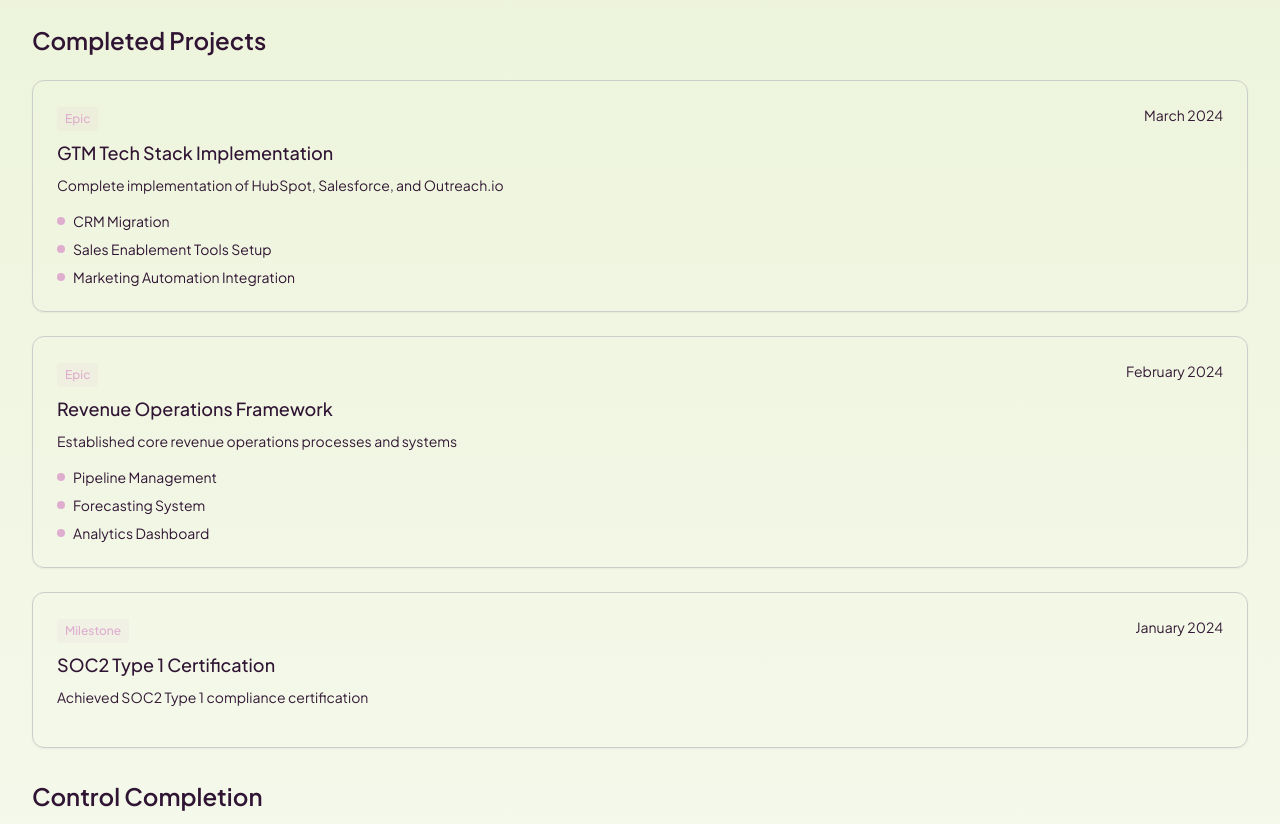
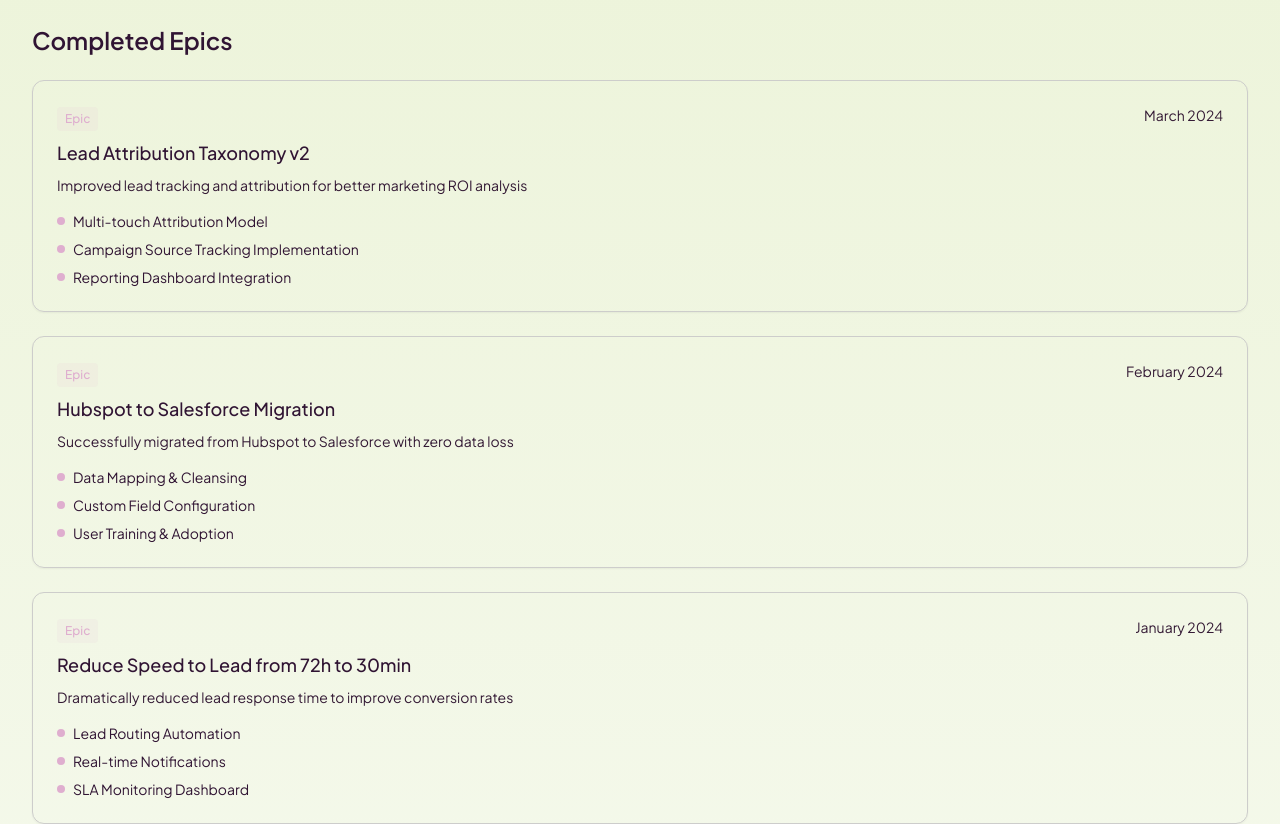
Before and after one commit to jzops/consulttrack-lean, a React (Vite) app: page / in a window 1280 px wide. Shown: the part 1060-1884 px from the top of the page. Built offline with nearby package versions, Linux system fonts and the light colour scheme.

Commit message:
Refactor: Update completed projects section
Update the completed projects section with new epic names, descriptions, and milestones.

```diff
--- a/src/pages/Index.tsx
+++ b/src/pages/Index.tsx
@@ -1,3 +1,4 @@
+
 import { useState } from "react";
 import { MetricsCard } from "@/components/dashboard/MetricsCard";
 import { TeamMemberCard } from "@/components/dashboard/TeamMemberCard";
@@ -45,31 +46,36 @@ const otherTeams = [
 const completedProjects = [
   {
     type: "Epic",
-    name: "GTM Tech Stack Implementation",
+    name: "Lead Attribution Taxonomy v2",
     completedDate: "March 2024",
-    description: "Complete implementation of HubSpot, Salesforce, and Outreach.io",
+    description: "Improved lead tracking and attribution for better marketing ROI analysis",
     milestones: [
-      "CRM Migration",
-      "Sales Enablement Tools Setup",
-      "Marketing Automation Integration"
+      "Multi-touch Attribution Model",
+      "Campaign Source Tracking Implementation",
+      "Reporting Dashboard Integration"
     ]
   },
   {
     type: "Epic",
-    name: "Revenue Operations Framework",
+    name: "Hubspot to Salesforce Migration",
     completedDate: "February 2024",
-    description: "Established core revenue operations processes and systems",
+    description: "Successfully migrated from Hubspot to Salesforce with zero data loss",
     milestones: [
-      "Pipeline Management",
-      "Forecasting System",
-      "Analytics Dashboard"
+      "Data Mapping & Cleansing",
+      "Custom Field Configuration",
+      "User Training & Adoption"
     ]
   },
   {
-    type: "Milestone",
-    name: "SOC2 Type 1 Certification",
+    type: "Epic",
+    name: "Reduce Speed to Lead from 72h to 30min",
     completedDate: "January 2024",
-    description: "Achieved SOC2 Type 1 compliance certification",
+    description: "Dramatically reduced lead response time to improve conversion rates",
+    milestones: [
+      "Lead Routing Automation",
+      "Real-time Notifications",
+      "SLA Monitoring Dashboard"
+    ]
   }
 ];
 
@@ -159,9 +165,9 @@ export default function Index() {
           </div>
         </section>
 
-        {/* Completed Projects Section */}
+        {/* Completed Epics Section */}
         <section>
-          <h2 className="text-2xl font-semibold mb-6">Completed Projects</h2>
+          <h2 className="text-2xl font-semibold mb-6">Completed Epics</h2>
           <div className="space-y-6">
             {completedProjects.map((project, index) => (
               <Card key={index} className="p-6">
```
